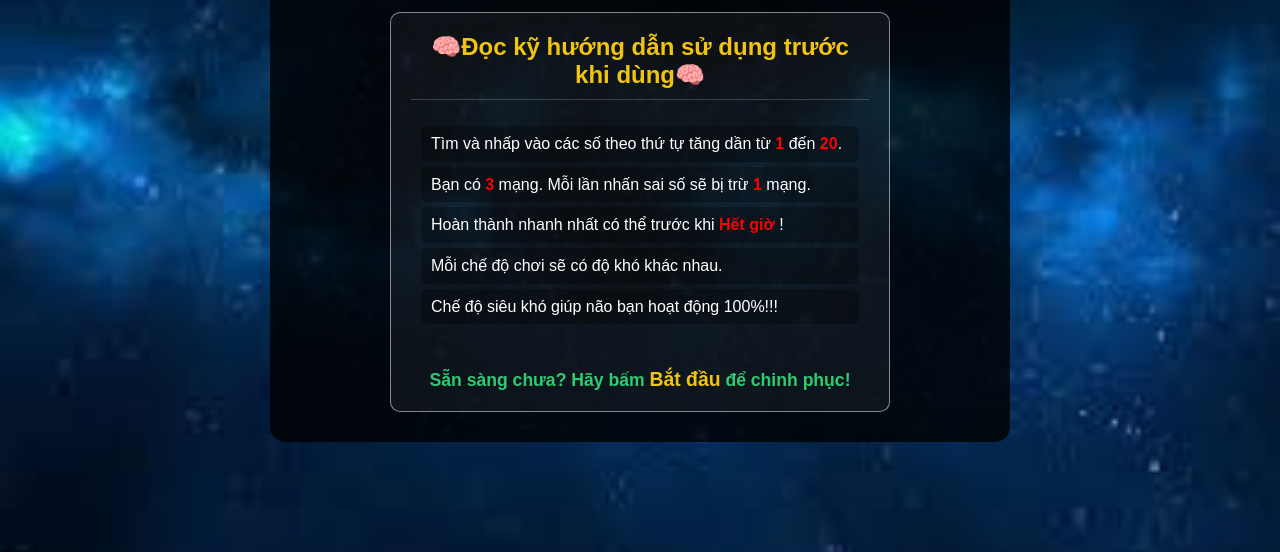
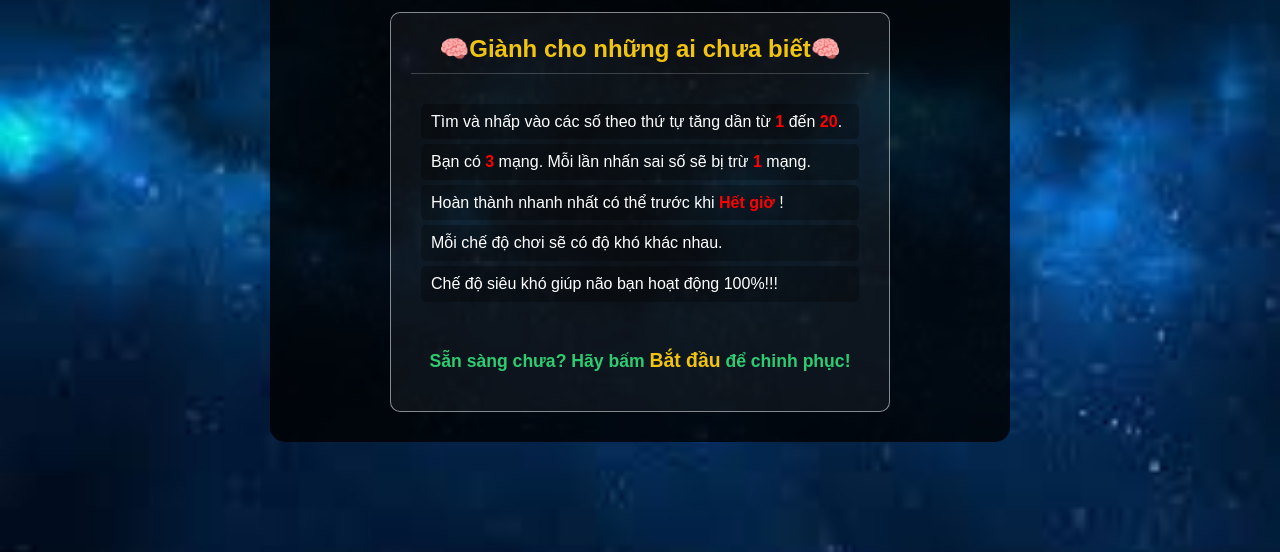
Before and after one commit to Nghiepdb/Gamephanxa, a plain HTML site: page index.html in a window 1280 px wide. Shown: the part 248-800 px from the top of the page. Drawn offline with Linux system fonts and the light colour scheme.

Commit message:
Update index.html

```diff
--- a/index.html
+++ b/index.html
@@ -23,7 +23,7 @@
 
     <div id="splash-screen" class="splash-screen">
       <div class="banner">
-        <h2>🧠Đọc kỹ hướng dẫn sử dụng trước khi dùng🧠</h2>
+        <h2>🧠Giành cho những ai chưa biết🧠</h2>
       </div>
       <div class="instructions">
         <ul>
@@ -49,4 +49,5 @@
 
   <script src="script.js"></script>
 </body>
+
 </html>
```
